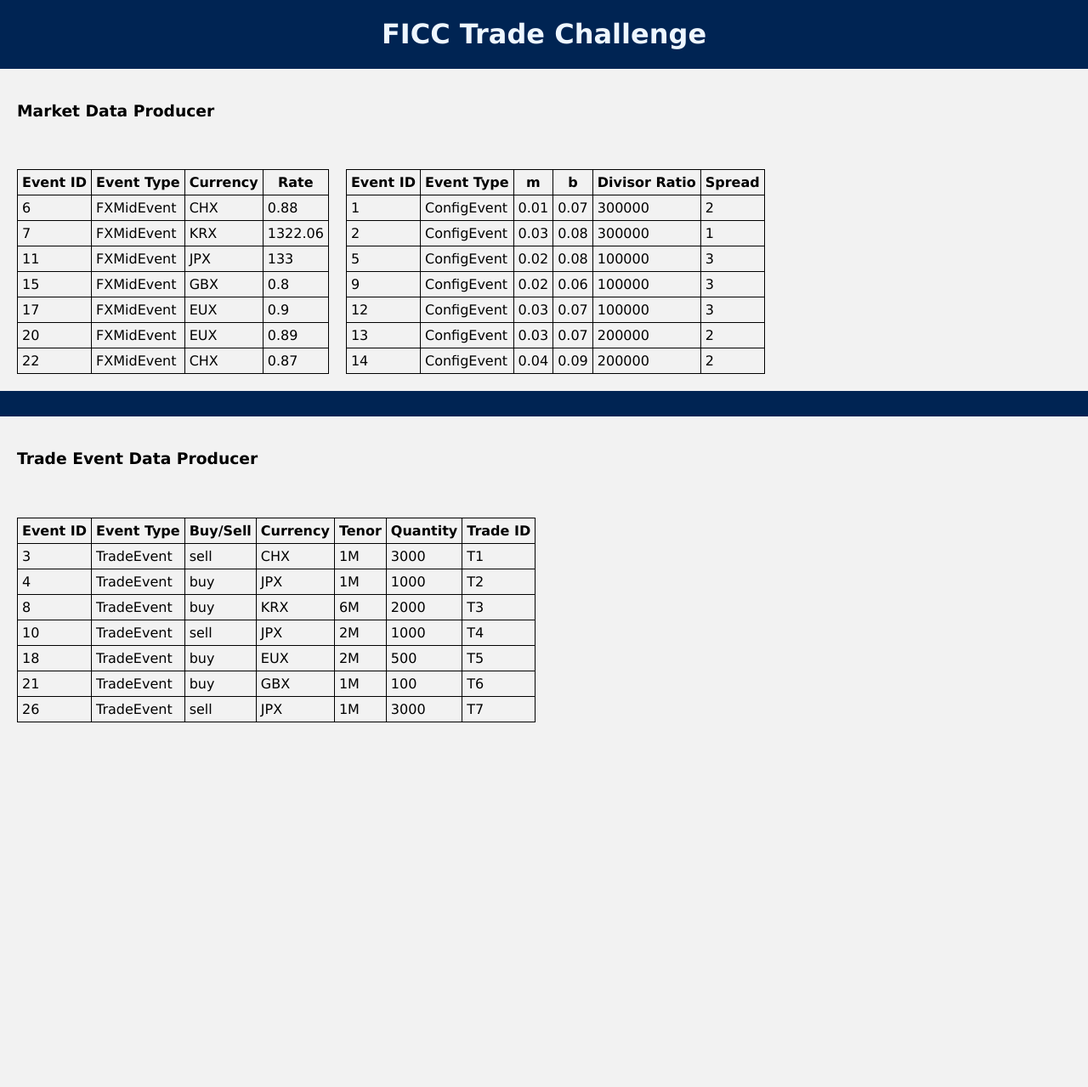
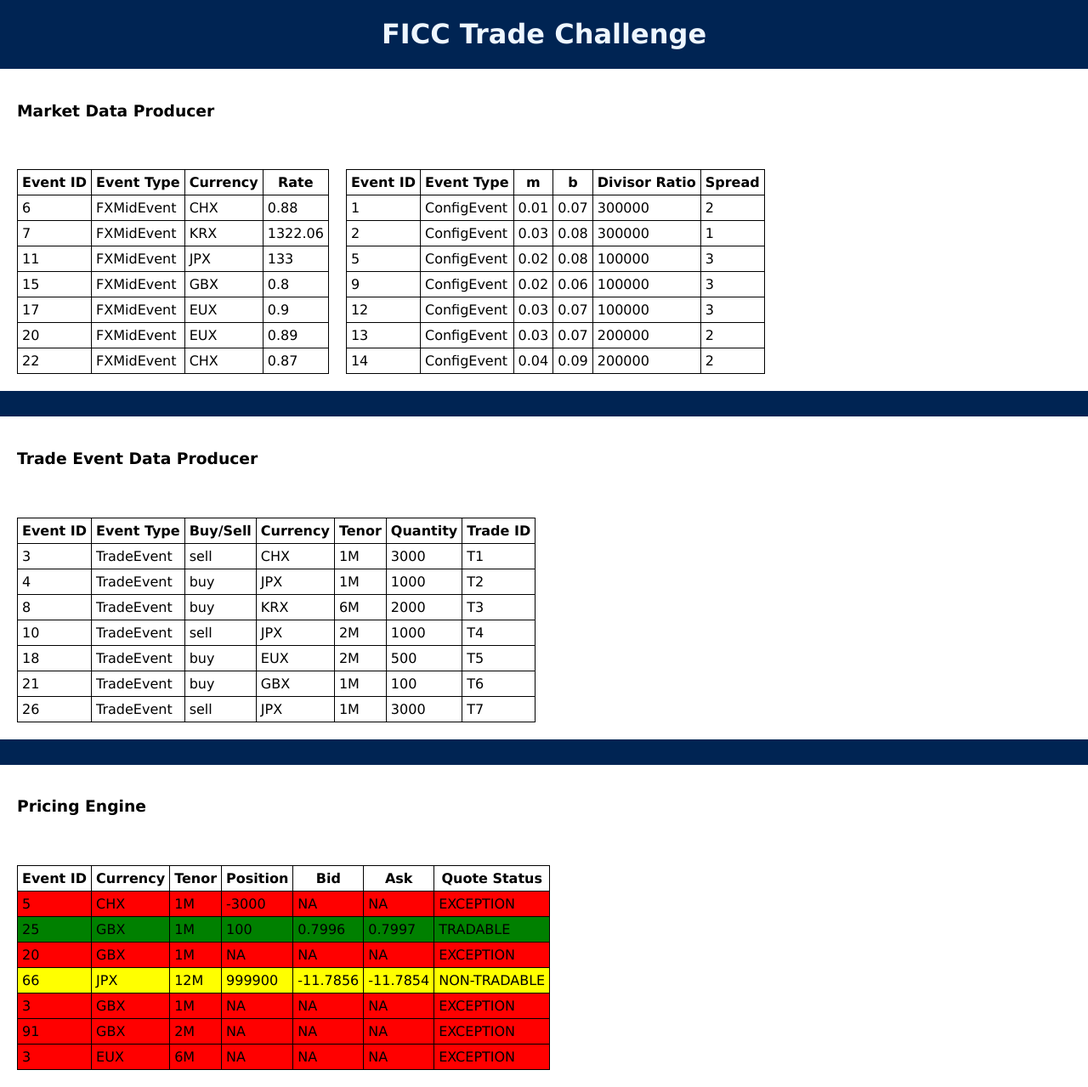
Before and after one commit to Eaint2000-droid/BofaCodeToConnect, a Flask app: page / in a window 1280 px wide. Shown: the whole page at 85% size. Before the commit the page ends 850 px from the top, so only its background shows below. Run offline with Flask 3, Linux system fonts and the light colour scheme.

Commit message:
add updated files

```diff
--- /dev/null
+++ b/static/sample_output.json
@@ -0,0 +1,83 @@
+[
+    {
+        "EventId": 5,
+        "Ccy": "CHX",
+        "Tenor": "1M",
+        "Position": -3000,
+        "Bid": "NA",
+        "Ask": "NA",
+        "QuoteStatus": "EXCEPTION"
+    },
+    {
+        "EventId": 25,
+        "Ccy": "GBX",
+        "Tenor": "1M",
+        "Position": 100,
+        "Bid": 0.7996,
+        "Ask": 0.7997,
+        "QuoteStatus": "TRADABLE"
+    },
+    {
+        "EventId": 20,
+        "Ccy": "GBX",
+        "Tenor": "1M",
+        "Position": "NA",
+        "Bid": "NA",
+        "Ask": "NA",
+        "QuoteStatus": "EXCEPTION"
+    },
+    {
+        "EventId": 66,
+        "Ccy": "JPX",
+        "Tenor": "12M",
+        "Position": 999900,
+        "Bid": -11.7856,
+        "Ask": -11.7854,
+        "QuoteStatus": "NON-TRADABLE"
+    },
+    {
+        "EventId": 3,
+        "Ccy": "GBX",
+        "Tenor": "1M",
+        "Position": "NA",
+        "Bid": "NA",
+        "Ask": "NA",
+        "QuoteStatus": "EXCEPTION"
+    },
+    {
+        "EventId": 91,
+        "Ccy": "GBX",
+        "Tenor": "2M",
+        "Position": "NA",
+        "Bid": "NA",
+        "Ask": "NA",
+        "QuoteStatus": "EXCEPTION"
+    },
+    {
+        "EventId": 3,
+        "Ccy": "EUX",
+        "Tenor": "6M",
+        "Position": "NA",
+        "Bid": "NA",
+        "Ask": "NA",
+        "QuoteStatus": "EXCEPTION"
+    },
+    {
+        "EventId": 99,
+        "Ccy": "JPX",
+        "Tenor": "12M",
+        "Position": 999900,
+        "Bid": 24.4107,
+        "Ask": 24.411,
+        "QuoteStatus": "NON-TRADABLE"
+    },
+    {
+        "EventId": 89,
+        "Ccy": "CHX",
+        "Tenor": "2M",
+        "Position": -2000,
+        "Bid": 0.8928,
+        "Ask": 0.8929,
+        "QuoteStatus": "TRADABLE"
+    }
+]
--- a/static/style.css
+++ b/static/style.css
@@ -21,7 +21,7 @@
 }
 
 .container {
-  background-color: #f2f2f2;
+  background-color: #ffffff;
   padding: 20px;
   width: 100%;
   display: flex;
@@ -52,3 +52,16 @@
 .table-container table {
     margin-right: 20px;
 }
+
+/* Example CSS rules */
+.exception-row {
+    background-color: red;
+}
+
+.tradable-row {
+    background-color: green;
+}
+
+.non-tradable-row {
+    background-color: yellow;
+}
--- a/templates/template.html
+++ b/templates/template.html
@@ -149,8 +149,6 @@
 
     <div class="container">
 
-        <!-- <p>This is a paragraph of text inside a container.</p> -->
-
         <div class="table-container">
             <table id="data-table3">
                 <thead>
@@ -196,6 +194,72 @@
                 .catch(error => console.error(error));
         </script>
     </div>
+
+    <div class="container" style="margin-top: 30px">
+        <h3> Pricing Engine </h3>
+    </div>
+
+    <div class="container">
+        <div class="table-container">
+            <table id="data-table4">
+                <thead>
+                    <tr>
+                        <th>Event ID </th>
+                        <th>Currency </th>
+                        <th>Tenor </th>
+                        <th>Position </th>
+                        <th>Bid </th>
+                        <th>Ask </th>
+                        <th>Quote Status </th>
+                    </tr>
+                </thead>
+                <tbody>
+                </tbody>
+            </table>
+
+        </div>
+
+        <script>
+            fetch("./static/sample_output.json")
+                .then(response => response.json())
+                .then(data => {
+                    const tableBody4 = document.querySelector("#data-table4 tbody");
+
+                    data.forEach((item, index) => {
+                            setTimeout(() => {
+                                const row = document.createElement("tr");
+                                 // Add a CSS class based on the value of "QuoteStatus"
+                switch (item.QuoteStatus) {
+                    case "EXCEPTION":
+                        row.classList.add("exception-row");
+                        break;
+                    case "TRADABLE":
+                        row.classList.add("tradable-row");
+                        break;
+                    case "NON-TRADABLE":
+                        row.classList.add("non-tradable-row");
+                        break;
+                    default:
+                        break;
+                }
+
+                                row.innerHTML = `
+                                    <td>${item.EventId}</td>
+                                    <td>${item.Ccy}</td>
+                                    <td>${item.Tenor}</td>
+                                    <td>${item.Position}</td>
+                                    <td>${item.Bid}</td>
+                                    <td>${item.Ask}</td>
+                                    <td>${item.QuoteStatus}</td>
+                                `;
+                                tableBody4.appendChild(row);
+                            }, 1000 * index); // add a delay of 1 second (1000 milliseconds) for each row
+                        });
+                })
+                .catch(error => console.error(error));
+        </script>
+    </div>
+
 </body>
 
 </html>
```
